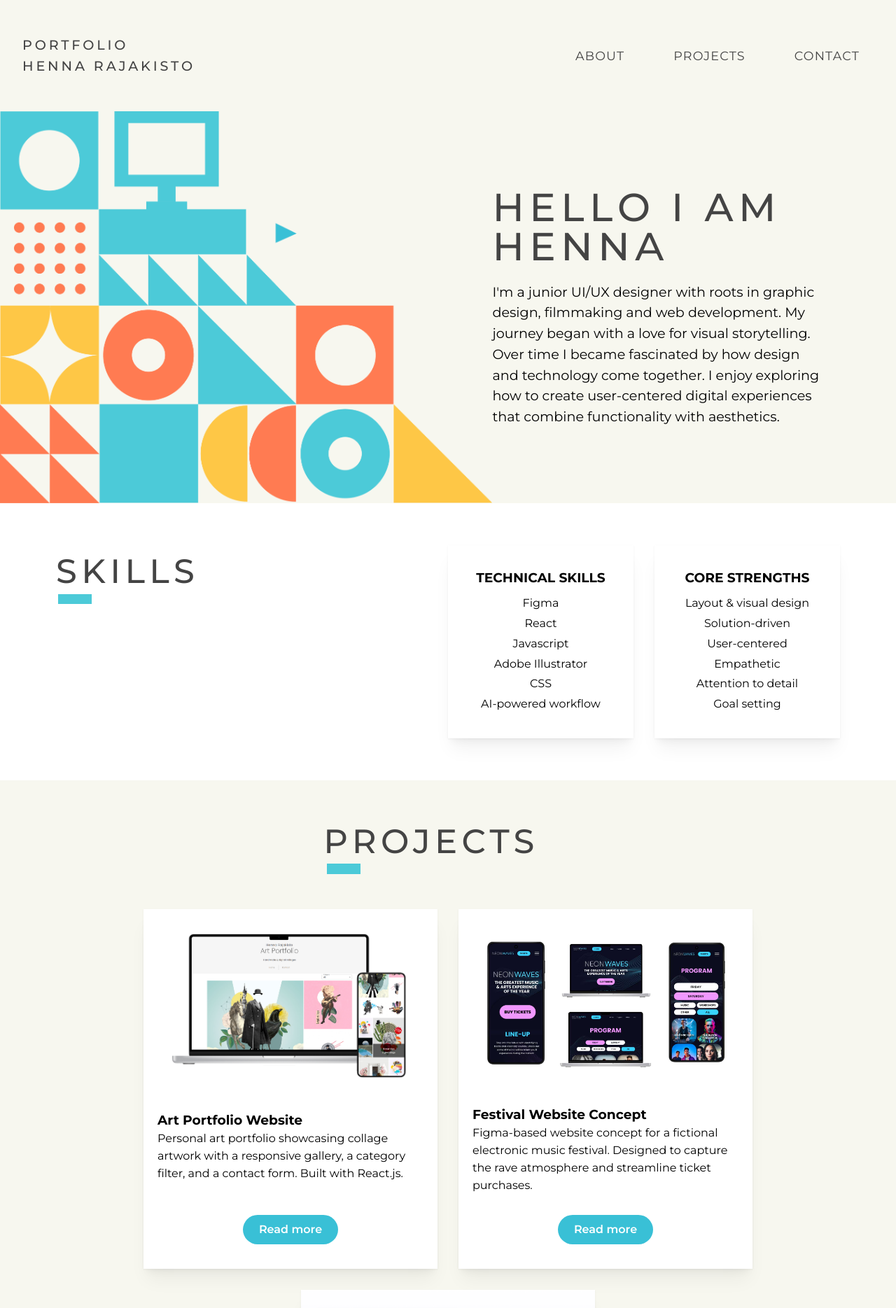
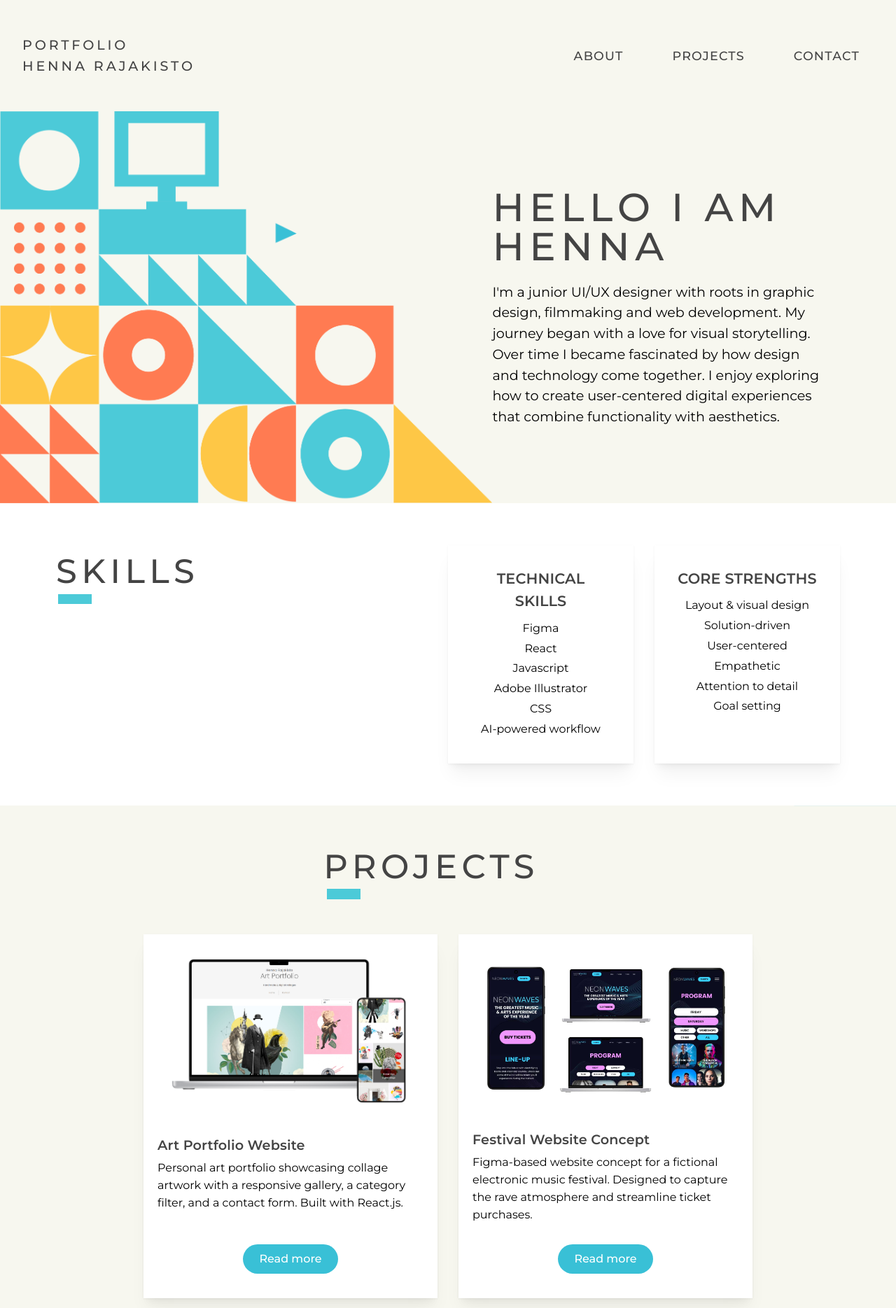
Before and after one commit to hennamarleena/UXUI-portfolio, a React (Vite) app: page / in a window 1280 px wide. Shown: the top 1869 px of the page at 70% size. Built offline with nearby package versions, Linux system fonts and the light colour scheme.

Commit message:
css tiedostoa siivottu

```diff
--- a/src/App.css
+++ b/src/App.css
@@ -1,3 +1,5 @@
+/* RESETIT & GLOBAALIT */
+
 *, #root {
   margin: 0;
   padding: 0;
@@ -15,7 +17,6 @@ body {
   color: var(--text-color);
 }
 
-
 a {
   font-weight: 400;
   text-decoration: none;
@@ -27,20 +28,30 @@ button {
   cursor: pointer;
 }
 
+.mantine-Image-root {
+  max-width: 100% !important;
+  height: auto !important;
+}
+
 img {
   max-width: 100%;
   height: auto;
   display: block;
 }
 
-.mantine-Image-root {
-  max-width: 100% !important;
-  height: auto !important;
+#about h2,
+#skills h2,
+#projects h2,
+#contact h2 {
+  font-weight: 500;
+  color: var(--text-color);
+  letter-spacing: 0.2ch;
+  text-transform: uppercase;
+  font-size: 3em;
 }
 
-.mantine-Button-label {
-  overflow: visible !important;
-}
+
+/* HEADER & NAVIGAATIO */
 
 #header {
   background-color: var(--background-color-darker);
@@ -49,7 +60,7 @@ img {
   align-items: center;
   padding: 1em 2em;
   position: relative;
-  z-index: 30; /* korkein z-index, jotta header ja otsikko näkyvät navin päällä */
+  z-index: 30;
 }
 
 #header h1 {
@@ -59,43 +70,21 @@ img {
   letter-spacing: 0.3ch;
   text-transform: uppercase;
   width: 100%;
-  z-index: 31; /* varmistaa että otsikko on headerin päällä */
-  position: relative; /* tarvitaan z-indexin toimimiseksi */
+  z-index: 31;
+  position: relative;
 }
 
-
-/* Piilota hamburgermenu isolla näytöllä */
 .hamburger {
   display: none;
   font-size: 2em;
   background: none;
   border: none;
   cursor: "pointer";
-  z-index: 100; /* varmistaa että näkyy navin päällä */
+  z-index: 100;
 }
 
-
-#about h2,
-#skills h2,
-#projects h2,
-#contact h2 {
-  font-weight: 500;
-  color: var(--text-color);
-  letter-spacing: 0.2ch;
-  text-transform: uppercase;
-}
-
-#skills h2,
-#projects h2,
-#contact h2 {
-  font-size: 3em;
-}
-
-
-/* NAVIGATION */
 nav {
   display: flex;
-  justify-content: space-between;
   align-items: center;
   padding: 40px 0px;
   text-transform: uppercase;
@@ -118,7 +107,7 @@ nav ul li button {
   border: 0;
   background-color: transparent;
   text-transform: uppercase;
-  font-weight: 400;
+  font-weight: 500;
   padding: 10px 20px;
   border-radius: 30px;
   transition: background-color 0.3s ease;
@@ -149,7 +138,11 @@ nav ul li button:hover {
 }
 
 
-/* ABOUT SECTION */
+/*  */
+/* SECTIONIT */
+/*  */
+
+/* ABOUT */
 #about {
   background-color: var(--background-color-darker);
   display: flex;
@@ -180,7 +173,7 @@ nav ul li button:hover {
   line-height: 1;
 }
 
-/* SKILLS SECTION */
+/* SKILLS */
 #skills {
   background-color: var(--background-color-white);
   display: flex;
@@ -201,6 +194,7 @@ nav ul li button:hover {
 #skills h3 {
   padding-bottom: 10px;
   text-transform: uppercase;
+  color: var(--text-color);
 }
 
 .skills-title h2 {
@@ -241,11 +235,14 @@ nav ul li button:hover {
   flex-direction: column;
 }
 
-
 .skills-paper li {
   text-align: center;
   list-style: none;
   padding-bottom: 4px;
+}
+
+.skills-paper h3 {
+  font-size: 1.3rem;
 }
 
 
@@ -275,6 +272,76 @@ nav ul li button:hover {
   left: -6.3em;
   bottom: -30px;
 }
+
+.skills-paper h3,
+.mantine-Card-section h3 {
+  font-weight: 600;
+  color: var(--text-color);
+  letter-spacing: 0.01ch;
+}
+
+.mantine-Card-section h3 {
+  font-size: 1.2rem;
+  padding-bottom: 0.3em;
+}
+
+
+/* CONTACT */
+#contact {
+  background-color: var(--background-color-white);
+  display: flex;
+}
+
+#contact h2 {
+  text-align: center;
+  padding: 0.5em 0;
+}
+
+#contact h3 {
+  font-weight: 500;
+  color: var(--text-color);
+}
+
+.contact-text {
+  flex: 1;
+  display: flex;
+  flex-direction: column;
+  justify-content: center;
+  padding-left: 2em;
+  padding-right: 2em;
+  text-align: center;
+}
+
+.contact-text p {
+  font-size: 1.3em;
+  padding-bottom: 0.5em;
+}
+
+#contact img {
+  max-height: 50vh;
+}
+
+.contact-icons-flex {
+  display: flex;
+  align-items: center;
+  justify-content: center;
+  padding-top: 0.5em;
+  gap: 1em;
+}
+
+
+/* FOOTER */
+#footer {
+  min-height: 5vh;
+  background-color: var(--background-color-darker);
+  text-align: right;
+  padding: 2vh 5vh 1vh;
+  color: var(--text-color);
+}
+
+
+/* KOMPONENTIT */
+
 .btn-primary {
   display: inline-block;
   padding: 10px 20px;
@@ -290,6 +357,59 @@ nav ul li button:hover {
 .btn-primary:hover {
   background-color: #2477c5 !important;
   color: var(--background-color-white);
+}
+
+.icon {
+  height: 50px;
+}
+
+.extra-grid {
+  display: grid;
+  grid-template-columns: 1fr;
+  gap: 20px;
+}
+
+.extra-grid-item img {
+  width: 100%;
+  height: auto;
+  display: block;
+}
+
+@media (min-width: 900px) {
+  .extra-grid {
+    grid-template-columns: repeat(2, 1fr);
+  }
+  .extra-grid-item.full-width {
+    grid-column: span 2;
+  }
+}
+
+/* MANTINE OVERRIDES */
+
+h2.mantine-Title-root,
+h3.mantine-Title-root {
+  font-family: 'Montserrat', sans-serif !important;
+  font-weight: 500 !important;
+  color: var(--text-color);
+}
+
+h2.mantine-Title-root {
+  font-size: 2.5rem;
+  font-weight: 400 !important;
+}
+
+h3.mantine-Title-root {
+  font-size: 1.6rem;
+  font-weight: 600;
+}
+
+.mantine-Modal-title {
+  padding: 20px !important;
+}
+
+.mantine-Button-label {
+  overflow: visible !important;
+  font-weight: 500;
 }
 
 h2.mantine-Title-root {
@@ -320,88 +440,7 @@ h3.mantine-Title-root {
 }
 
 
-/* CONTACT SECTION */
-#contact {
-  background-color: var(--background-color-white);
-  display: flex;
-}
-
-#contact h2 {
-  text-align: center;
-  padding: 0.5em 0;
-
-}
-
-#contact h3 {
-  font-weight: 500;
-  color: var(--text-color);
-}
-
-.contact-text {
-  flex: 1;
-  display: flex;
-  flex-direction: column;
-  justify-content: center;
-  padding-left: 2em;
-  padding-right: 2em;
-  text-align: center;
-}
-
-.contact-text p {
-  font-size: 1.3em;
-  padding-bottom: 0.5em;
-}
-
-#contact img {
-  max-height: 50vh;
-}
-
-.icon {
-  height: 50px;
-}
-.contact-icons-flex {
-  display: flex;
-  align-items: center;
-  justify-content: center;
-  padding-top: 0.5em;
-  gap: 1em;
-}
-
-/* FOOTER */
-#footer {
-  min-height: 5vh;
-  background-color: var(--background-color-darker);
-  text-align: right;
-  padding: 2vh 5vh 1vh;
-  color: var(--text-color);
-}
-
-/* MANTINE OVERRIDES */
-
-h2.mantine-Title-root,
-h3.mantine-Title-root {
-  font-family: 'Montserrat', sans-serif !important;
-  font-weight: 500 !important;
-  color: var(--text-color);
-}
-
-h2.mantine-Title-root {
-  font-size: 2.5rem;
-  font-weight: 400 !important;
-}
-
-h3.mantine-Title-root {
-  font-size: 1.6rem;
-  font-weight: 600;
-}
-
-.mantine-Modal-title {
-  padding: 20px !important;
-}
-
-
 /* PROJECT DETAIL SECTIONS */
-
 
 .project-overview p,
 .project-overview ul,
@@ -703,24 +742,3 @@ h3.mantine-Title-root {
     transform: translateX(0);
   }
 }
-
-.extra-grid {
-  display: grid;
-  grid-template-columns: 1fr;
-  gap: 20px;
-}
-
-.extra-grid-item img {
-  width: 100%;
-  height: auto;
-  display: block;
-}
-
-@media (min-width: 900px) {
-  .extra-grid {
-    grid-template-columns: repeat(2, 1fr);
-  }
-  .extra-grid-item.full-width {
-    grid-column: span 2;
-  }
-}
```
